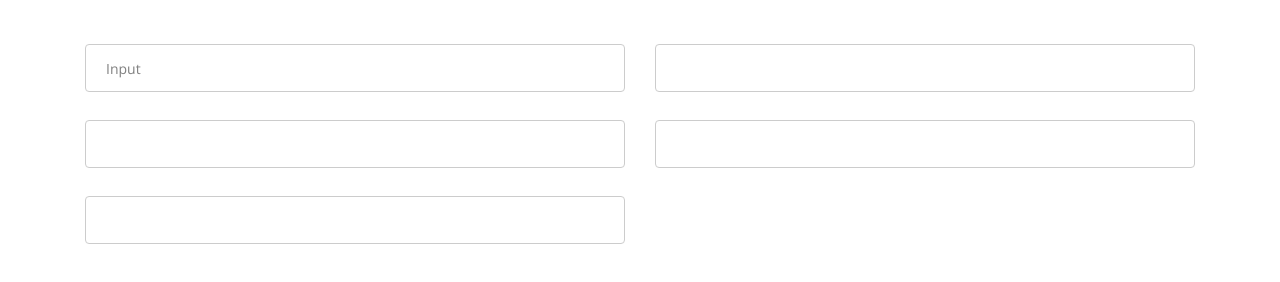
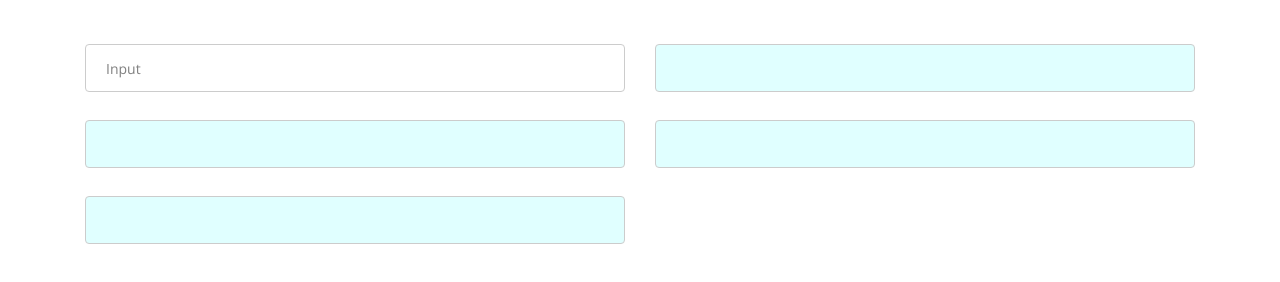
Before and after one commit to RedOasys/RedOasys.github.io, a website: page index.html in a window 1280 px wide. Shown: the part 154-436 px from the top of the page. Drawn offline with nearby package versions, Linux system fonts and the light colour scheme.

Commit message:
Very nice indeed

```diff
--- a/css/style.css
+++ b/css/style.css
@@ -87,6 +87,15 @@ ul.post-tag {
 ul.post-tag li {
   font-size: 14px;
 }
+
+#out1,#out2,#out3,#out4{
+background-color: lightcyan;
+font-family:Arial, Helvetica, sans-serif;
+font-weight: bold;
+color: green;
+}
+
+
 
 ul.post-tag li img {
   width: 25px;
--- a/index.html
+++ b/index.html
@@ -105,19 +105,19 @@ FACEBOOK: https://www.facebook.com/themefisher
 						</div>
 
             <div class="col-md-6 mb-2">
-							<input class="form-control main"   id="out1" >
+							<input class="form-control main"   id="out1" disabled >
 						</div>
 
             <div class="col-md-6 mb-2">
-							<input class="form-control main"   id="out2" >
+							<input class="form-control main"   id="out2" disabled >
 						</div>
 
             <div class="col-md-6 mb-2">
-							<input class="form-control main"   id="out3" >
+							<input class="form-control main"   id="out3" disabled >
 						</div>
 
             <div class="col-md-6 mb-2">
-							<input class="form-control main"   id="out4" >
+							<input class="form-control main"   id="out4" disabled >
 						</div>
 
 
```
